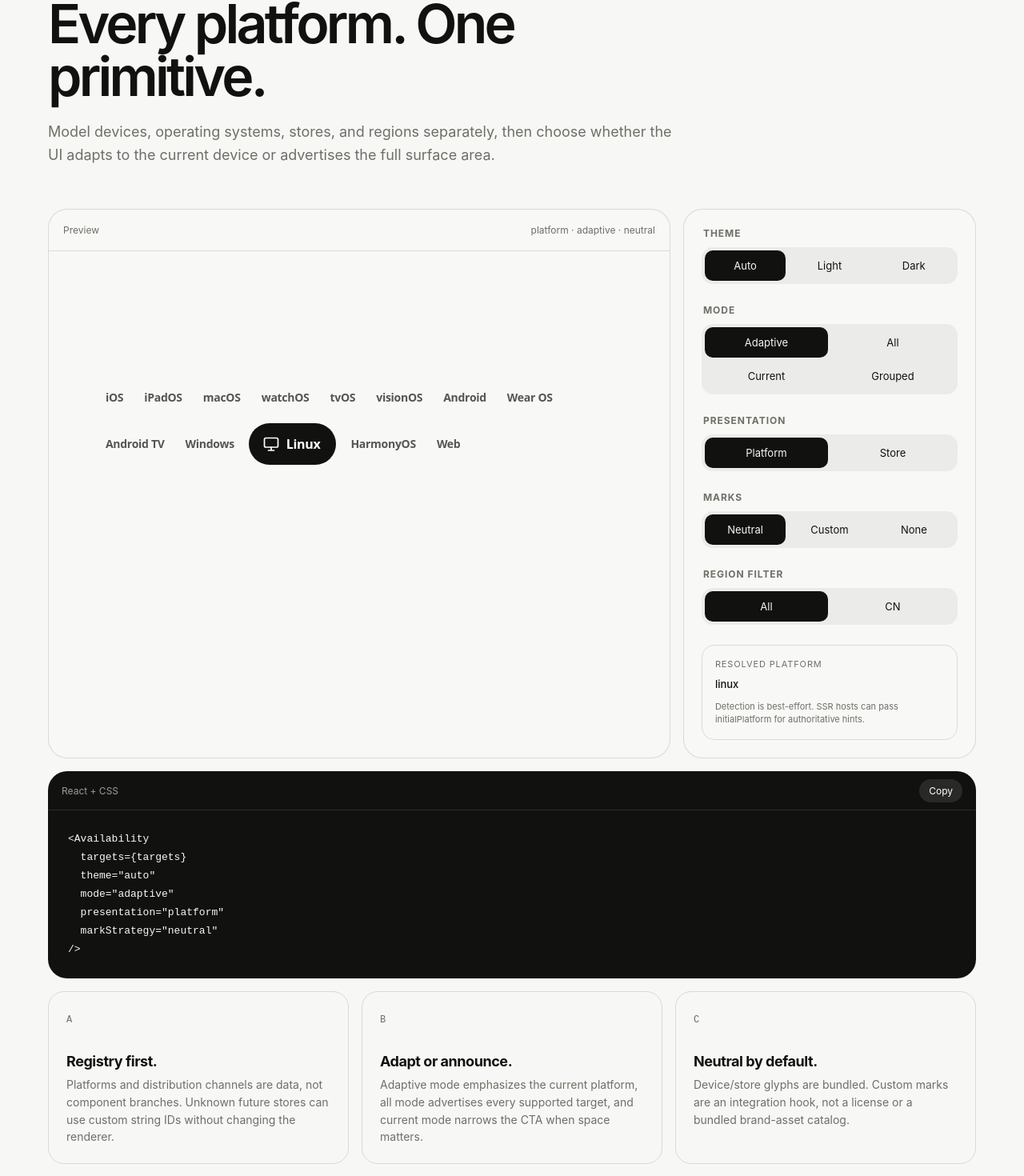
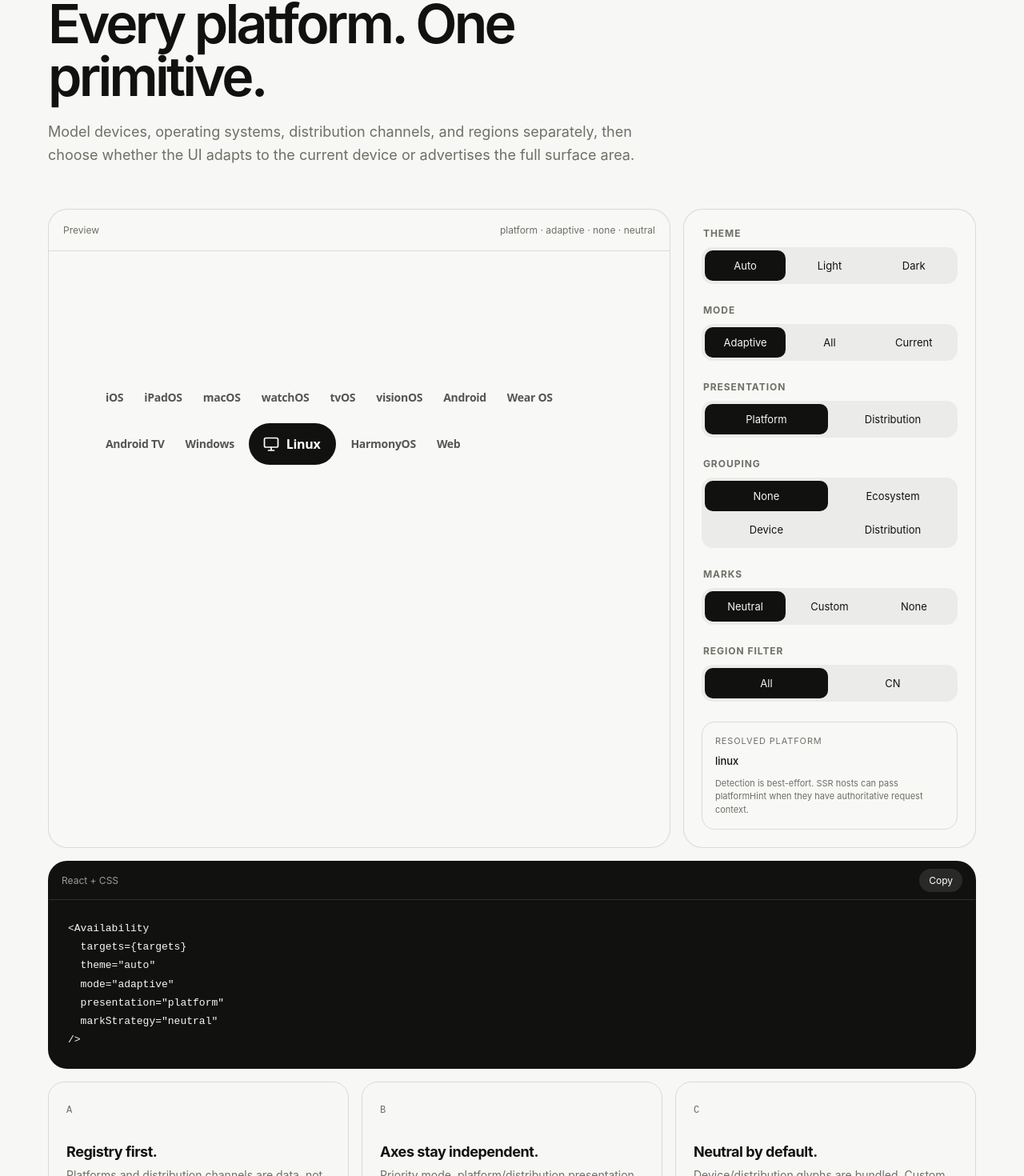
Before and after one commit to akiralazycat/ui, a React (Vite) app: page / in a window 1280 px wide. Shown: the part 800-2270 px from the top of the page at 80% size. Built offline with nearby package versions, Linux system fonts and the light colour scheme.

Commit message:
Freeze Availability v1 API axes

```diff
--- a/src/components/availability-lab.tsx
+++ b/src/components/availability-lab.tsx
@@ -1,6 +1,7 @@
 import { useMemo, useState } from "react";
 import {
   Availability,
+  type AvailabilityGroupBy,
   type AvailabilityMarkContext,
   type AvailabilityMarkStrategy,
   type AvailabilityMode,
@@ -30,7 +31,7 @@
 ];
 
 function DemoCustomMark({ presentation }: AvailabilityMarkContext) {
-  return presentation === "store" ? (
+  return presentation === "distribution" ? (
     <svg viewBox="0 0 24 24" role="presentation">
       <rect x="4" y="4" width="16" height="16" rx="5" fill="none" stroke="currentColor" strokeWidth="1.7" />
       <path d="M8 12h8" fill="none" stroke="currentColor" strokeWidth="1.7" strokeLinecap="round" />
@@ -46,13 +47,14 @@
   const [theme, setTheme] = useState<AvailabilityTheme>("auto");
   const [mode, setMode] = useState<AvailabilityMode>("adaptive");
   const [presentation, setPresentation] = useState<AvailabilityPresentation>("platform");
+  const [groupBy, setGroupBy] = useState<AvailabilityGroupBy | "none">("none");
   const [markStrategy, setMarkStrategy] = useState<AvailabilityMarkStrategy>("neutral");
   const [region, setRegion] = useState<"all" | "CN">("all");
   const [resolved, setResolved] = useState<DetectedPlatform>("unknown");
 
   const snippet = useMemo(
-    () => `<Availability\n  targets={targets}\n  theme=\"${theme}\"\n  mode=\"${mode}\"\n  presentation=\"${presentation}\"\n  markStrategy=\"${markStrategy}\"${region === "CN" ? '\n  region="CN"' : ""}\n/>`,
-    [markStrategy, mode, presentation, region, theme],
+    () => `<Availability\n  targets={targets}\n  theme=\"${theme}\"\n  mode=\"${mode}\"\n  presentation=\"${presentation}\"${groupBy !== "none" ? `\n  groupBy=\"${groupBy}\"` : ""}\n  markStrategy=\"${markStrategy}\"${region === "CN" ? '\n  region="CN"' : ""}\n/>`,
+    [groupBy, markStrategy, mode, presentation, region, theme],
   );
 
   async function copySnippet() {
@@ -64,14 +66,14 @@
       <div className="lab__intro">
         <p className="eyebrow">01 · Availability</p>
         <h2>Every platform. One primitive.</h2>
-        <p>Model devices, operating systems, stores, and regions separately, then choose whether the UI adapts to the current device or advertises the full surface area.</p>
+        <p>Model devices, operating systems, distribution channels, and regions separately, then choose whether the UI adapts to the current device or advertises the full surface area.</p>
       </div>
 
       <div className="lab__grid">
         <div className={`preview preview--${theme}`}>
           <div className="preview__chrome">
             <span>Preview</span>
-            <span>{presentation} · {mode} · {markStrategy}</span>
+            <span>{presentation} · {mode} · {groupBy} · {markStrategy}</span>
           </div>
           <div className="preview__stage preview__stage--availability">
             <Availability
@@ -79,6 +81,7 @@
               theme={theme}
               mode={mode}
               presentation={presentation}
+              groupBy={groupBy === "none" ? undefined : groupBy}
               markStrategy={markStrategy}
               renderMark={DemoCustomMark}
               region={region === "all" ? undefined : region}
@@ -99,8 +102,8 @@
 
           <fieldset>
             <legend>Mode</legend>
-            <div className="segmented segmented--wrap">
-              {(["adaptive", "all", "current", "grouped"] as const).map((value) => (
+            <div className="segmented">
+              {(["adaptive", "all", "current"] as const).map((value) => (
                 <button key={value} type="button" aria-pressed={mode === value} onClick={() => setMode(value)}>{value}</button>
               ))}
             </div>
@@ -109,8 +112,17 @@
           <fieldset>
             <legend>Presentation</legend>
             <div className="segmented segmented--two">
-              {(["platform", "store"] as const).map((value) => (
+              {(["platform", "distribution"] as const).map((value) => (
                 <button key={value} type="button" aria-pressed={presentation === value} onClick={() => setPresentation(value)}>{value}</button>
+              ))}
+            </div>
+          </fieldset>
+
+          <fieldset>
+            <legend>Grouping</legend>
+            <div className="segmented segmented--wrap">
+              {(["none", "ecosystem", "device", "distribution"] as const).map((value) => (
+                <button key={value} type="button" aria-pressed={groupBy === value} onClick={() => setGroupBy(value)}>{value}</button>
               ))}
             </div>
           </fieldset>
@@ -136,7 +148,7 @@
           <div className="rule-card">
             <span>Resolved platform</span>
             <strong>{resolved}</strong>
-            <small>Detection is best-effort. SSR hosts can pass initialPlatform for authoritative hints.</small>
+            <small>Detection is best-effort. SSR hosts can pass platformHint when they have authoritative request context.</small>
           </div>
         </aside>
       </div>
@@ -147,9 +159,9 @@
       </div>
 
       <div className="notes">
-        <article><span>A</span><h3>Registry first.</h3><p>Platforms and distribution channels are data, not component branches. Unknown future stores can use custom string IDs without changing the renderer.</p></article>
-        <article><span>B</span><h3>Adapt or announce.</h3><p>Adaptive mode emphasizes the current platform, all mode advertises every supported target, and current mode narrows the CTA when space matters.</p></article>
-        <article><span>C</span><h3>Neutral by default.</h3><p>Device/store glyphs are bundled. Custom marks are an integration hook, not a license or a bundled brand-asset catalog.</p></article>
+        <article><span>A</span><h3>Registry first.</h3><p>Platforms and distribution channels are data, not component branches. Unknown future channels can use custom string IDs without changing the renderer.</p></article>
+        <article><span>B</span><h3>Axes stay independent.</h3><p>Priority mode, platform/distribution presentation, and grouping can be combined instead of overloading one mode with multiple responsibilities.</p></article>
+        <article><span>C</span><h3>Neutral by default.</h3><p>Device/distribution glyphs are bundled. Custom marks are an integration hook, not a license or a bundled brand-asset catalog.</p></article>
       </div>
     </section>
   );
--- a/src/components/availability-marks.tsx
+++ b/src/components/availability-marks.tsx
@@ -4,7 +4,7 @@
   device: DeviceFamily;
 };
 
-export function NeutralStoreMark() {
+export function NeutralDistributionMark() {
   return (
     <svg viewBox="0 0 24 24" role="presentation">
       <path d="M6.5 8.5h11l-.7 10h-9.6l-.7-10Z" fill="none" stroke="currentColor" strokeWidth="1.7" strokeLinejoin="round" />
--- a/src/components/availability.css
+++ b/src/components/availability.css
@@ -109,7 +109,7 @@
 }
 
 @media (max-width: 540px) {
-  .availability[data-mode="grouped"] { width: 100%; }
+  .availability:not([data-group-by="none"]) { width: 100%; }
   .availability-group { width: 100%; }
   .availability-group .availability-list { align-items: flex-start; }
 }
--- a/src/components/availability.tsx
+++ b/src/components/availability.tsx
@@ -10,11 +10,11 @@
   type PlatformId,
 } from "../lib/availability-registry";
 import { detectPlatform, type DetectedPlatform } from "../lib/platform";
-import { NeutralDeviceMark, NeutralStoreMark } from "./availability-marks";
+import { NeutralDeviceMark, NeutralDistributionMark } from "./availability-marks";
 
 export type AvailabilityTheme = "auto" | "light" | "dark";
-export type AvailabilityMode = "adaptive" | "all" | "current" | "grouped";
-export type AvailabilityPresentation = "platform" | "store";
+export type AvailabilityMode = "adaptive" | "all" | "current";
+export type AvailabilityPresentation = "platform" | "distribution";
 export type AvailabilityGroupBy = "ecosystem" | "device" | "distribution";
 export type AvailabilityMarkStrategy = "neutral" | "custom" | "none";
 
@@ -49,7 +49,7 @@
   markStrategy?: AvailabilityMarkStrategy;
   renderMark?: (context: AvailabilityMarkContext) => ReactNode;
   region?: string;
-  initialPlatform?: DetectedPlatform;
+  platformHint?: DetectedPlatform;
   className?: string;
   openInNewTab?: boolean;
   onPlatformResolved?: (platform: DetectedPlatform) => void;
@@ -134,7 +134,7 @@
 }
 
 function fallbackMark(row: AvailabilityRow, presentation: AvailabilityPresentation) {
-  return presentation === "store" ? <NeutralStoreMark /> : <NeutralDeviceMark device={row.device} />;
+  return presentation === "distribution" ? <NeutralDistributionMark /> : <NeutralDeviceMark device={row.device} />;
 }
 
 export function Availability({
@@ -142,21 +142,21 @@
   theme = "auto",
   mode = "adaptive",
   presentation = "platform",
-  groupBy = "ecosystem",
+  groupBy,
   markStrategy = "neutral",
   renderMark,
   region,
-  initialPlatform,
+  platformHint,
   className,
-  openInNewTab = true,
+  openInNewTab = false,
   onPlatformResolved,
 }: AvailabilityProps) {
-  const [resolvedPlatform, setResolvedPlatform] = useState<DetectedPlatform>(initialPlatform ?? "unknown");
-  const [ready, setReady] = useState(initialPlatform !== undefined);
+  const [resolvedPlatform, setResolvedPlatform] = useState<DetectedPlatform>(platformHint ?? "unknown");
+  const [ready, setReady] = useState(platformHint !== undefined);
 
   useEffect(() => {
-    if (initialPlatform !== undefined) {
-      setResolvedPlatform(initialPlatform);
+    if (platformHint !== undefined) {
+      setResolvedPlatform(platformHint);
       setReady(true);
       return;
     }
@@ -164,7 +164,7 @@
     const detected = detectPlatform();
     setResolvedPlatform(detected);
     setReady(true);
-  }, [initialPlatform]);
+  }, [platformHint]);
 
   useEffect(() => {
     if (ready) onPlatformResolved?.(resolvedPlatform);
@@ -195,7 +195,7 @@
   }
 
   function rowState(row: AvailabilityRow): "primary" | "secondary" | "hidden" {
-    if (mode === "all" || mode === "grouped") return "primary";
+    if (mode === "all") return "primary";
     if (!ready || resolvedPlatform === "unknown") return "primary";
     const matches = rowMatchesResolved(row);
     if (mode === "current") return matches ? "primary" : "hidden";
@@ -248,7 +248,17 @@
 
   if (!rows.length) return null;
 
-  if (mode === "grouped") {
+  const dataProps = {
+    "data-theme": theme,
+    "data-mode": mode,
+    "data-presentation": presentation,
+    "data-group-by": groupBy ?? "none",
+    "data-mark-strategy": markStrategy,
+    "data-ready": ready ? "true" : "false",
+    "data-resolved-platform": resolvedPlatform,
+  } as const;
+
+  if (groupBy) {
     const grouped = new Map<string, AvailabilityRow[]>();
     for (const row of rows) {
       const label = groupLabel(row, groupBy);
@@ -258,7 +268,7 @@
     }
 
     return (
-      <div className={classes} data-theme={theme} data-mode={mode} data-presentation={presentation} data-mark-strategy={markStrategy} data-ready={ready ? "true" : "false"} data-resolved-platform={resolvedPlatform}>
+      <div className={classes} {...dataProps}>
         {[...grouped.entries()].map(([label, group]) => (
           <section className="availability-group" key={label}>
             <h3>{label}</h3>
@@ -270,7 +280,7 @@
   }
 
   return (
-    <div className={classes} data-theme={theme} data-mode={mode} data-presentation={presentation} data-mark-strategy={markStrategy} data-ready={ready ? "true" : "false"} data-resolved-platform={resolvedPlatform}>
+    <div className={classes} {...dataProps}>
       <div className="availability-list">{rows.map(renderRow)}</div>
     </div>
   );
--- a/src/index.ts
+++ b/src/index.ts
@@ -10,7 +10,7 @@
   AvailabilityTheme,
 } from "./components/availability";
 
-export { NeutralDeviceMark, NeutralStoreMark } from "./components/availability-marks";
+export { NeutralDeviceMark, NeutralDistributionMark } from "./components/availability-marks";
 export type { NeutralDeviceMarkProps } from "./components/availability-marks";
 
 export { StoreLinks } from "./components/store-links";
```
Also changed, not shown: src/components/store-links.tsx (+14 -6 lines).
